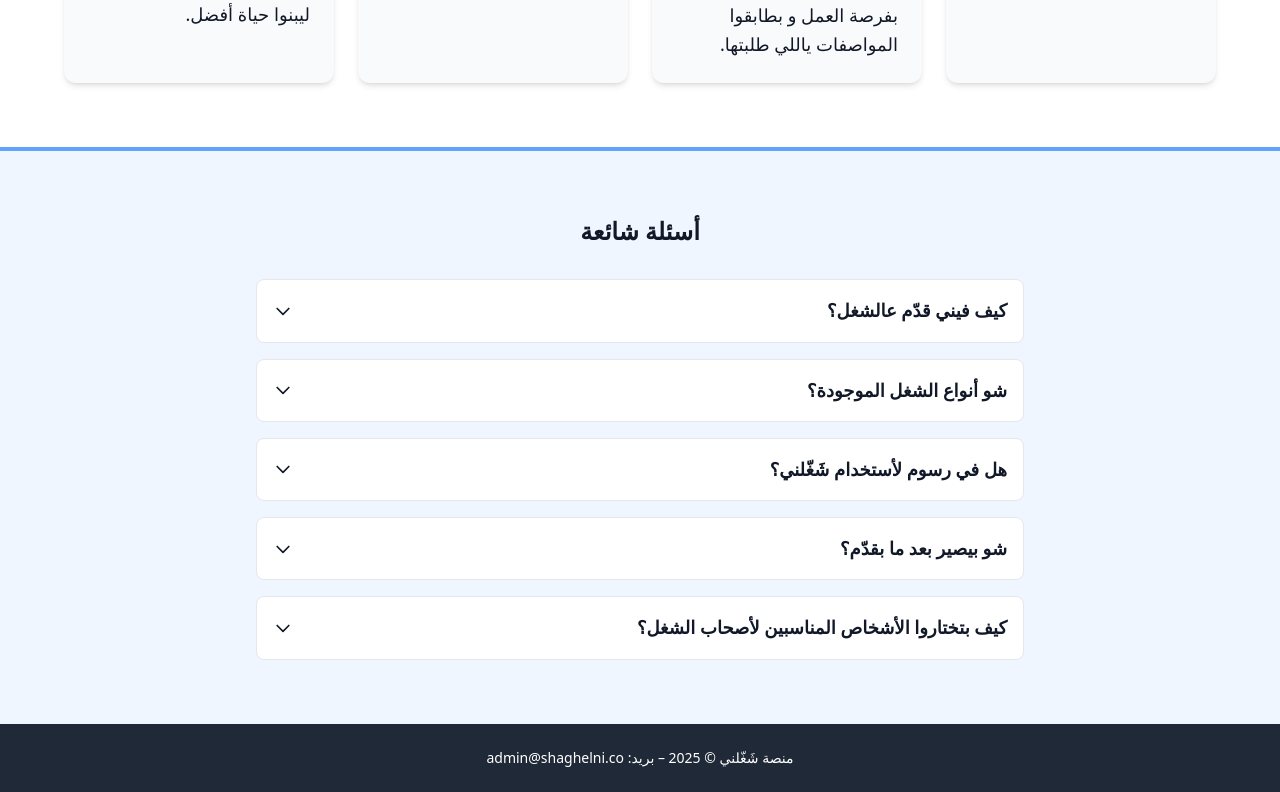
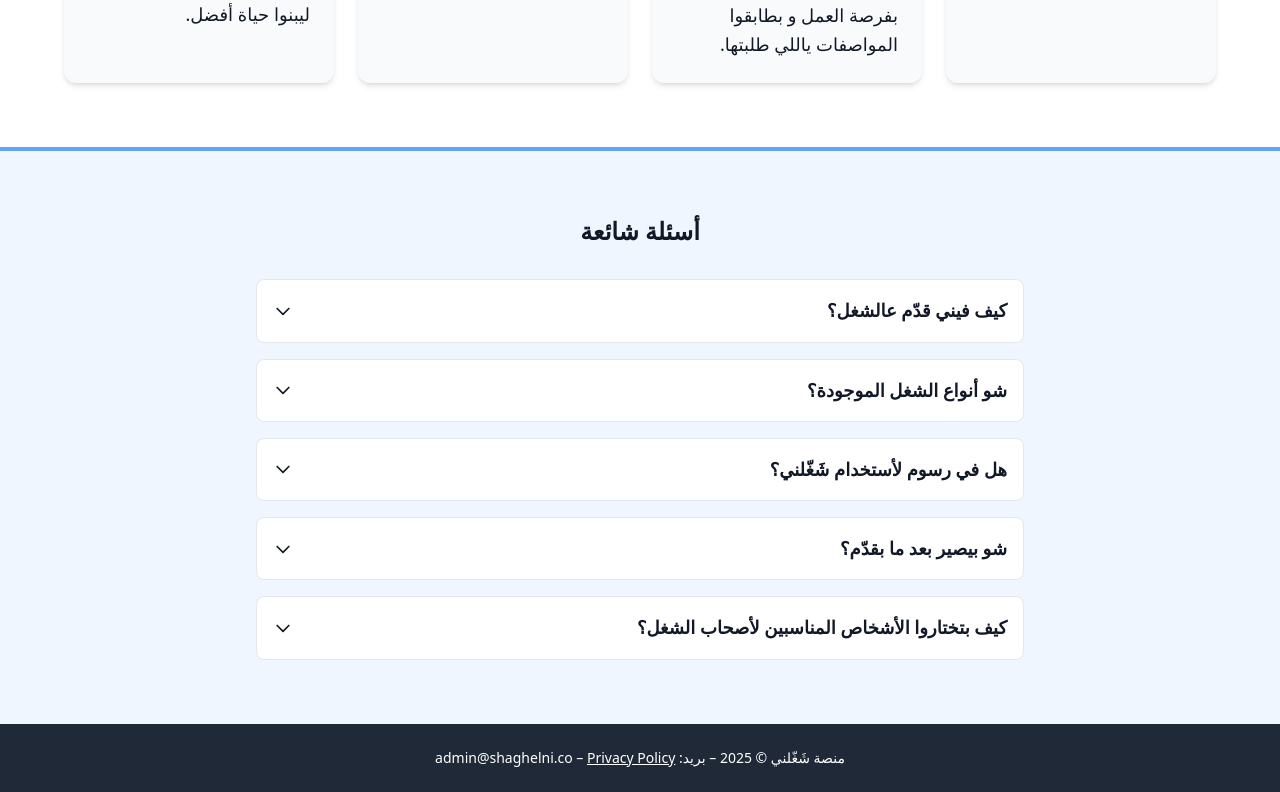
Before and after one commit to Zyadhanano/shaghelni-landing, a Next.js app: page / in a window 1280 px wide. Shown: the part 2791-3583 px from the top of the page. Built offline with nearby package versions, Linux system fonts and the light colour scheme.

Commit message:
Update index.js
added privacy policy to footer

```diff
--- a/pages/index.js
+++ b/pages/index.js
@@ -333,8 +333,12 @@ const faqItems = [
 
 
       <footer className="bg-gray-800 text-white text-center py-6 text-sm">
-        منصة شَغّلني © 2025 – بريد: admin@shaghelni.co
-      </footer>
+  منصة شَغّلني © 2025 – بريد: admin@shaghelni.co –{" "}
+  <a href="/privacy-policy" className="underline hover:text-gray-300">
+    Privacy Policy
+  </a>
+</footer>
+
           {showModal && (
   <div className="fixed inset-0 bg-black bg-opacity-50 z-50 flex items-center justify-center">
     <div className="bg-white rounded-lg shadow-lg max-w-md w-full p-6 relative text-right">
```
